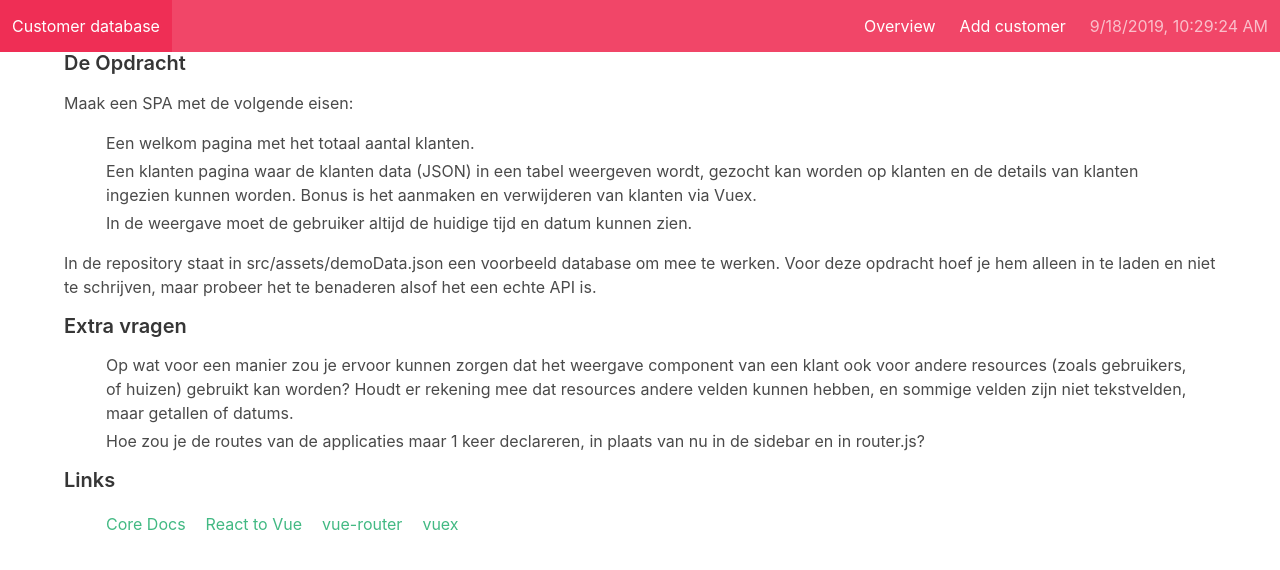
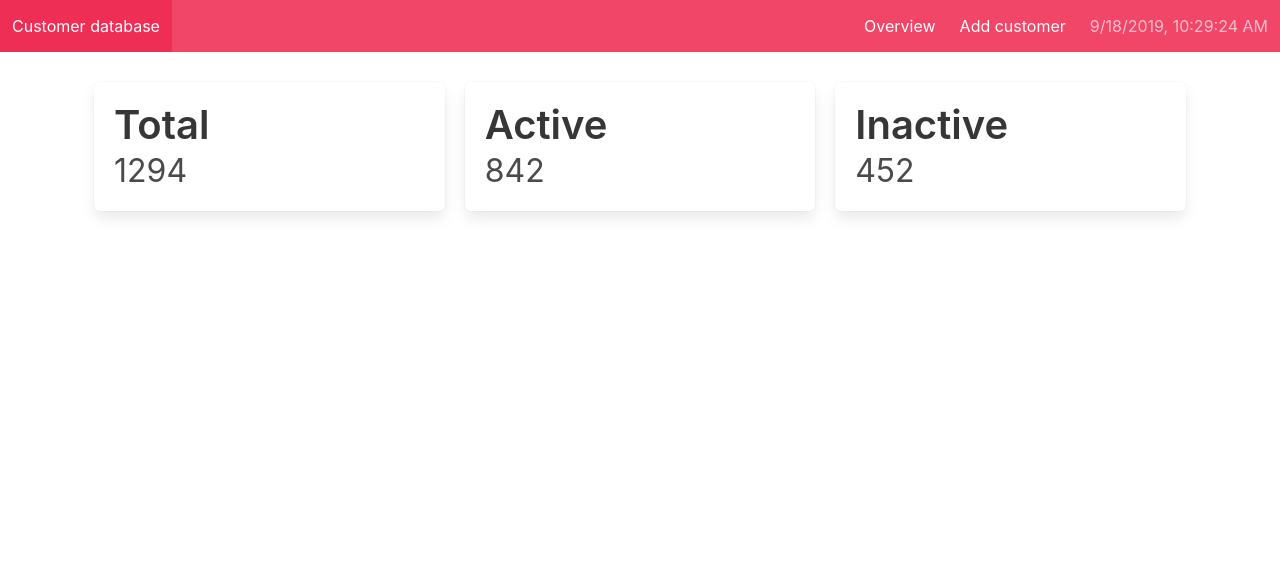
Before and after one commit to CarbonvanE/streamlineinterview, a Vue app: page / in a window 1280 px wide. Shown: the top 570 px of the page. Built offline with nearby package versions, Linux system fonts and the light colour scheme.

Commit message:
Create the home page with some (still static) statics

```diff
--- a/src/components/HelloWorld.vue
+++ /dev/null
@@ -1,64 +0,0 @@
-<template>
-  <div class="content">
-    <h4>De Opdracht</h4>
-    <p>
-      Maak een SPA met de volgende eisen:
-    </p>
-    <ul>
-      <li>
-        Een welkom pagina met het totaal aantal klanten.
-      </li>
-      <li>
-        Een klanten pagina waar de klanten data (JSON) in een tabel weergeven wordt, gezocht kan worden op klanten en de details van klanten ingezien kunnen worden.
-        Bonus is het aanmaken en verwijderen van klanten via Vuex.
-      </li>
-      <li>
-        In de weergave moet de gebruiker altijd de huidige tijd en datum kunnen zien.
-      </li>
-    </ul>
-    <p>
-      In de repository staat in src/assets/demoData.json een voorbeeld database om mee te werken.
-      Voor deze opdracht hoef je hem alleen in te laden en niet te schrijven, maar probeer het te benaderen alsof het een echte API is.
-    </p>
-    <h4>Extra vragen</h4>
-    <ul>
-      <li>
-        Op wat voor een manier zou je ervoor kunnen zorgen dat het weergave component van een klant ook voor andere resources (zoals gebruikers, of huizen) gebruikt kan worden? Houdt er rekening mee dat resources andere velden kunnen hebben, en sommige velden zijn niet tekstvelden, maar getallen of datums.
-      </li>
-      <li>
-        Hoe zou je de routes van de applicaties maar 1 keer declareren, in plaats van nu in de sidebar en in router.js?
-      </li>
-    </ul>
-    <h4>Links</h4>
-    <ul>
-      <li><a href="https://vuejs.org" target="_blank" rel="noopener">Core Docs</a></li>
-      <li><a href="https://medium.com/javascript-in-plain-english/i-created-the-exact-same-app-in-react-and-vue-here-are-the-differences-e9a1ae8077fd" target="_blank" rel="noopener">React to Vue</a></li>
-      <li><a href="https://router.vuejs.org" target="_blank" rel="noopener">vue-router</a></li>
-      <li><a href="https://vuex.vuejs.org" target="_blank" rel="noopener">vuex</a></li>
-    </ul>
-  </div>
-</template>
-
-<script>
-export default {
-  name: 'HelloWorld'
-}
-</script>
-
-<!-- Add "scoped" attribute to limit CSS to this component only -->
-<style scoped>
-h3 {
-  margin: 40px 0 0;
-}
-ul {
-  list-style-type: none;
-  padding: 0;
-}
-li {
-  display: inline-block;
-  margin: 0 10px;
-}
-a {
-  color: #42b983;
-}
-</style>
--- /dev/null
+++ b/src/components/statistics/Statistics.vue
@@ -0,0 +1,29 @@
+<template>
+  <div class="boxes">
+    <StatisticsBox title="Total" :number="1294" />
+    <StatisticsBox title="Active" :number="842" />
+    <StatisticsBox title="Inactive" :number="452"></StatisticsBox>
+  </div>
+</template>
+
+
+<script>
+import StatisticsBox from './StatisticsBox.vue'
+
+export default {
+  name: 'Statistics',
+  components: {
+    StatisticsBox
+  }
+}
+</script>
+
+
+<style scoped>
+.boxes {
+  display: flex;
+  height: 100%;
+  flex-wrap: wrap;
+  margin: 20px;
+}
+</style>
--- /dev/null
+++ b/src/components/statistics/StatisticsBox.vue
@@ -0,0 +1,35 @@
+<template>
+  <div class="box">
+    <p class="title is-2">{{ title }}</p>
+    <p class="subtitle is-3">{{ number }}</p>  </div>
+</template>
+
+
+<script>
+export default {
+  name: 'StatisticsBox',
+  props: {
+    title: {type: String, required: true},
+    number: {type: Number, required: true}
+  }
+}
+</script>
+
+
+<style scoped lang="scss">
+  @import "~bulma/sass/utilities/initial-variables";
+  @import "~bulma/sass/utilities/derived-variables";
+
+  .box {
+    flex: 1;
+    height: 100%;
+    margin: 10px;
+  }
+
+  @media only screen and (max-width: $tablet) {
+    .box {
+      flex: none;
+      width: 100%;
+    }
+  }
+</style>
--- a/src/views/Home.vue
+++ b/src/views/Home.vue
@@ -1,17 +1,16 @@
 <template>
   <div class="home">
-    <HelloWorld/>
+    <Statistics />
   </div>
 </template>
 
 <script>
-// @ is an alias to /src
-import HelloWorld from '@/components/HelloWorld.vue'
+import Statistics from '@/components/statistics/Statistics.vue'
 
 export default {
   name: 'home',
   components: {
-    HelloWorld
+    Statistics
   }
 }
 </script>
```
